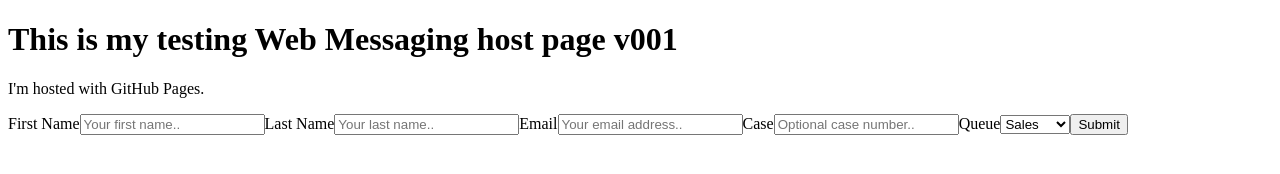
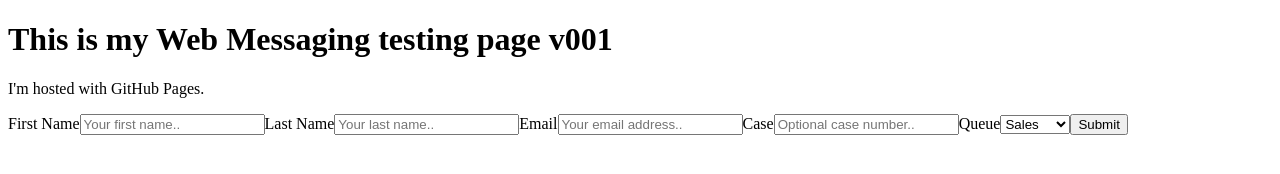
Before and after one commit to chunkwoksy/chunkwoksy.github.io, a plain HTML site: page webmessaging/index.html in a window 1280 px wide. Drawn offline with Linux system fonts and the light colour scheme.

Commit message:
Update index.html

```diff
--- a/webmessaging/index.html
+++ b/webmessaging/index.html
@@ -1,7 +1,7 @@
 <!DOCTYPE html>
 <html>
 <body>
-<h1>This is my testing Web Messaging host page v001</h1>
+<h1>This is my  Web Messaging testing page v001</h1>
 <p>I'm hosted with GitHub Pages.</p>
 </body>
 
```
